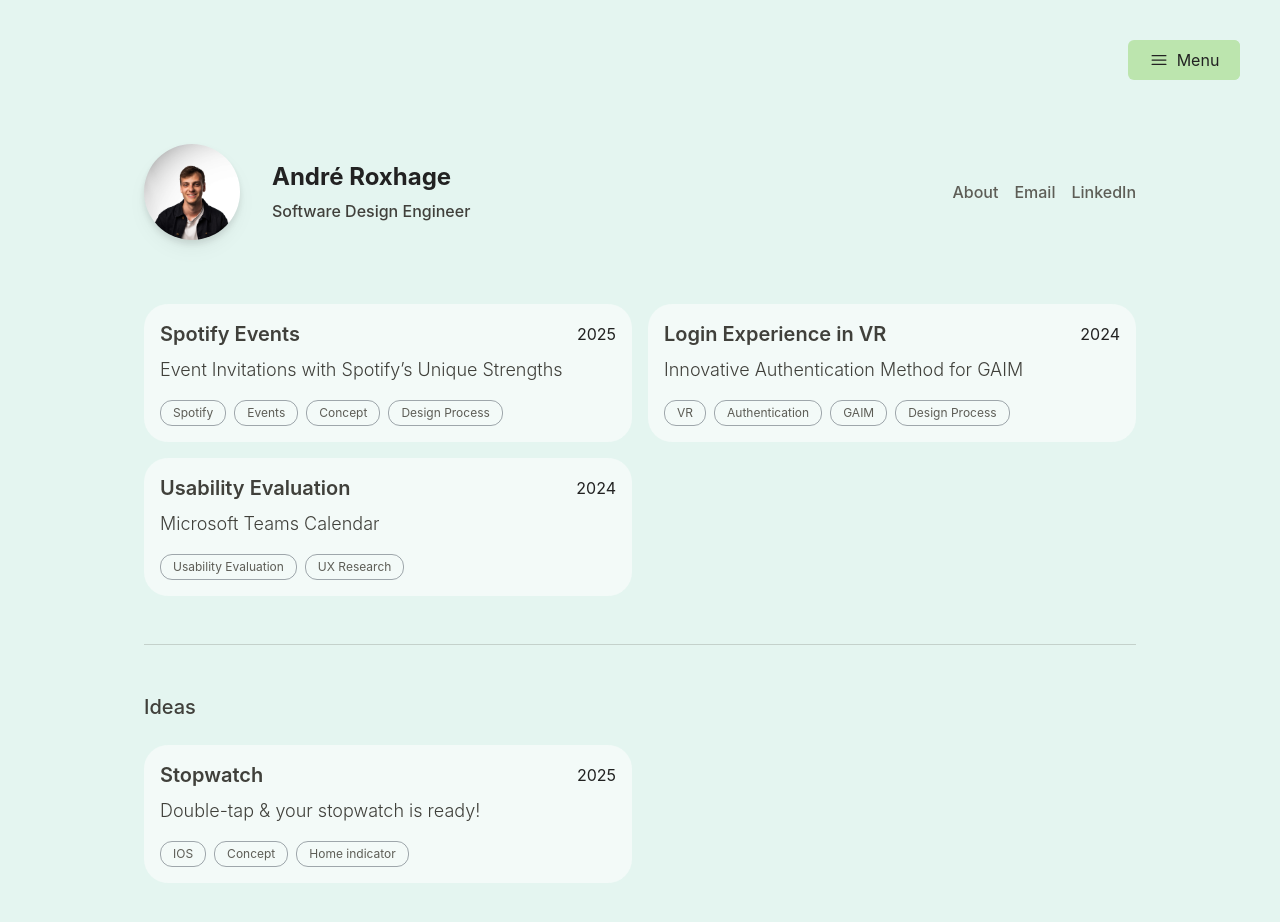
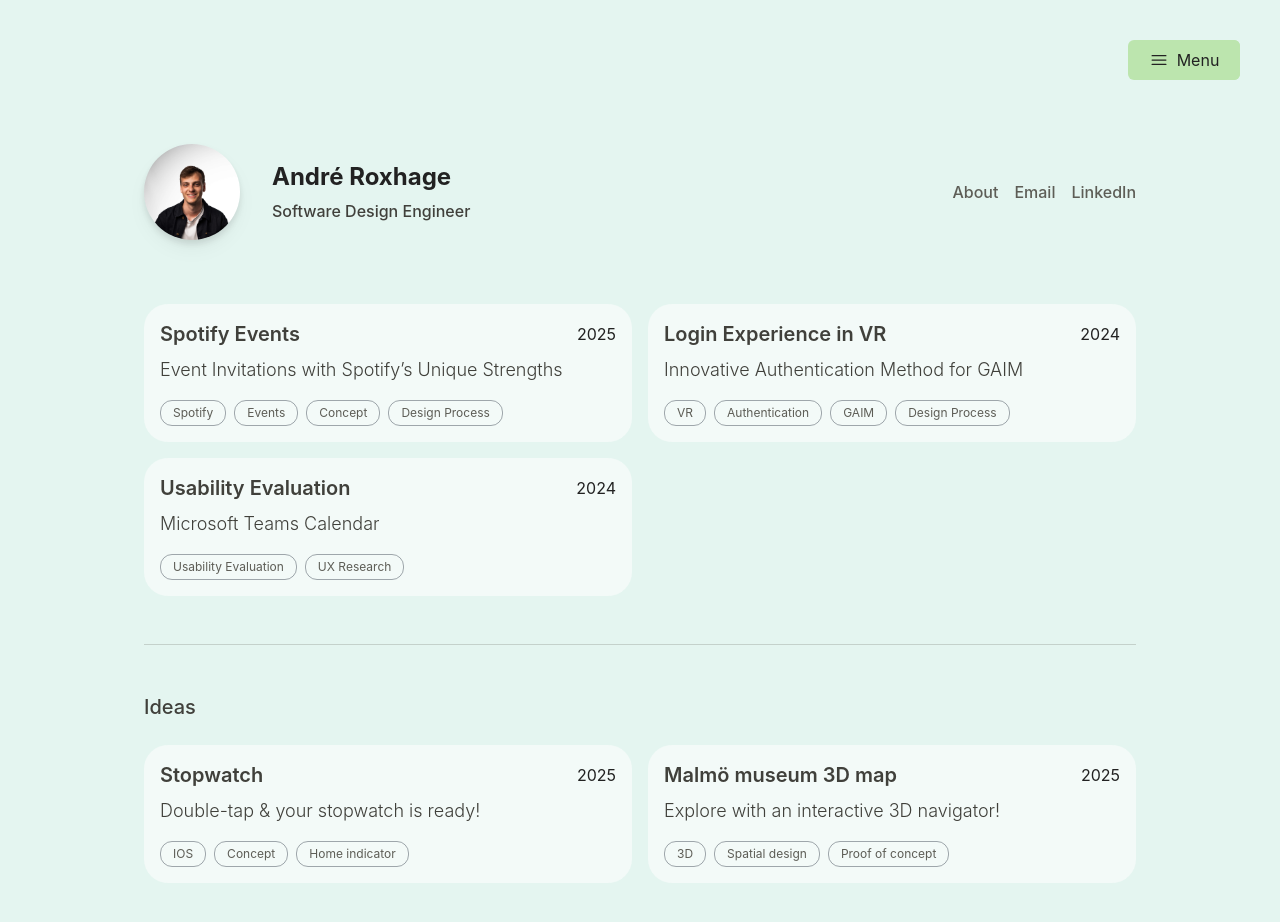
Before and after one commit to andreroxhage/portfolio, a Next.js app: page /projects in a window 1280 px wide. Shown: the top 922 px of the page. Built offline with nearby package versions, Linux system fonts and the light colour scheme.

Commit message:
Malmö museum

```diff
--- a/src/app/components/projectHoverEffect/VideoDialog.tsx
+++ b/src/app/components/projectHoverEffect/VideoDialog.tsx
@@ -82,7 +82,7 @@ const VideoDialog = ({
       }}
     >
       {showLoading && (
-        <VideoLoadingAnimation className="absolute inset-0 bg-white/20 backdrop-blur-sm" />
+        <VideoLoadingAnimation className="absolute inset-0 bg-white/10" />
       )}
       <video
         src={videoUrl}
--- a/src/app/data.js
+++ b/src/app/data.js
@@ -63,6 +63,14 @@ export const ideas = [
     videoAlt: 'IOS prototype',
     date: '2025',
     tags: ['IOS', 'Concept', 'Home indicator'],
+  },
+  {
+    id: 'i2',
+    title: 'Malmö museum 3D map',
+    subtitle: 'Explore with an interactive 3D navigator!',
+    videoAlt: 'Malmö museum map website to navigate',
+    date: '2025',
+    tags: ['3D', 'Spatial design', 'Proof of concept'],
   },
 ];
 
```
